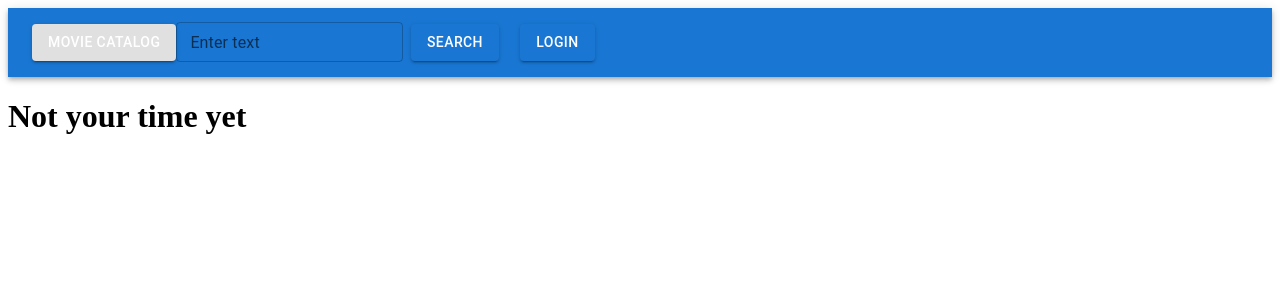
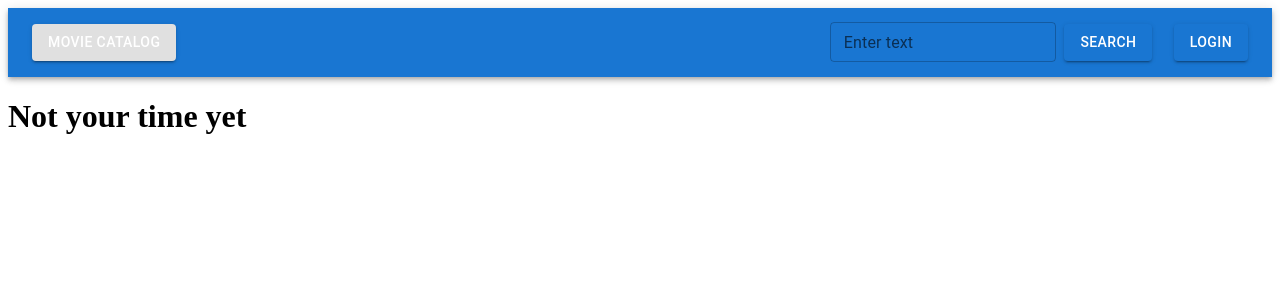
Before and after one commit to manuchekhrY/my-movie-catalog, a React (Create React App) app: page / in a window 1280 px wide. Shown: the top 300 px of the page. Built offline with nearby package versions, Linux system fonts and the light colour scheme.

Commit message:
refactored api code and removed unused imports

```diff
--- /dev/null
+++ b/src/components/navbar/Navbar.css
@@ -0,0 +1,5 @@
+.form {
+    display: flex;
+    margin-left: auto;
+    align-items: center;
+}
--- a/src/components/navbar/Navbar.tsx
+++ b/src/components/navbar/Navbar.tsx
@@ -1,5 +1,5 @@
 import { AppBar, Button, Container, Toolbar } from "@mui/material";
-import { SearchForm } from "../searchForm/SearchForm";
+import { SearchForm } from "./SearchForm";
 
 export function Navbar() {
 
--- a/src/components/searchForm/SearchForm.tsx
+++ b/src/components/navbar/SearchForm.tsx
@@ -2,6 +2,8 @@ import { Button, Grid, TextField } from "@mui/material";
 import { useState } from "react";
 import { searchUrl } from "../../extra/endPoint";
 import axios from "axios";
+import './Navbar.css'
+import filterData from "../../extra/MovieType";
 
 export function SearchForm() {
 
@@ -9,11 +11,21 @@ export function SearchForm() {
 
     const handleClick = () => {
         axios.get(searchUrl(movieName)).then((res) =>{
+            const data = filterData(res);
+            console.log(data);
+        })
+        .catch(err => console.log(err, 'hello'))
+    }
+
+    /*
+        const handleClick = () => {
+        axios.get(searchUrl(movieName)).then((res) =>{
             for( let movie of res.data.results)
                 console.log(movie.title);
         })
         .catch(err => console.log(err))
     }
+     */
 
     return (
         <form className="form">
--- /dev/null
+++ b/src/extra/MovieType.tsx
@@ -0,0 +1,21 @@
+export interface Movie {
+    id: string,
+    title: string,
+    release_date: string,
+    overview: string,
+}
+
+function filterData(apiResponse: any): Movie[] {
+    const movies: Movie[] = apiResponse.data.results.map((result: any) => {
+        const movie: Movie = {
+            id: result.id,
+            title: result.title,
+            release_date: result.release_date,
+            overview: result.overview
+        };
+        return movie;
+    });
+    return movies;
+}
+
+export default filterData;
```
